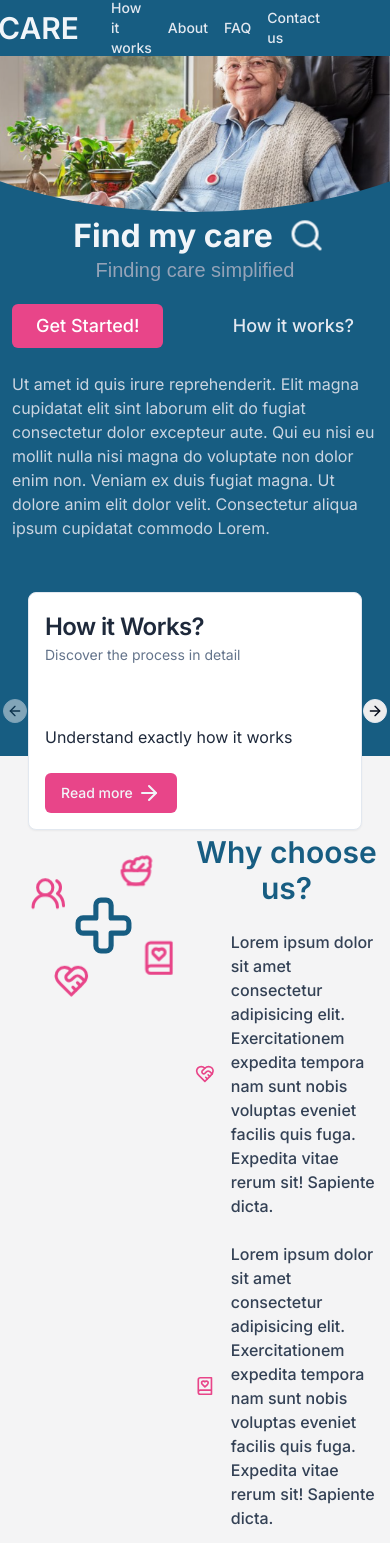
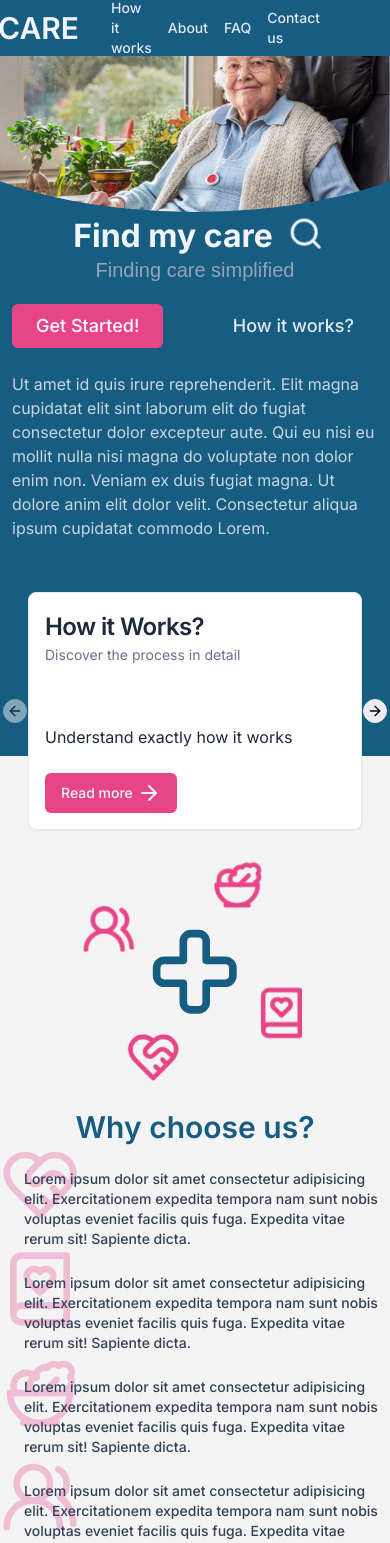
Before and after one commit to ewqwdd/firstcity, a Next.js app: page / in a window 390 px wide. Shown: the top 1543 px of the page. Built offline with nearby package versions, Linux system fonts and the light colour scheme; a web font is replaced by a local one.

Commit message:
add features responsive

```diff
--- /dev/null
+++ b/src/app/(mainPage)/(Features)/(config)/index.tsx
@@ -0,0 +1,28 @@
+import { BookHeart, HeartHandshake, Salad, UsersRound } from "lucide-react";
+import { ReactNode } from "react";
+import styles from '../Features.module.css'
+import { cn } from "@/shared/lib/utils";
+
+interface Feature {
+    icon: ReactNode
+    text: string
+}
+const stylings = cn("max-w-12 w-full h-full max-h-12 text-secondary group-hover:text-purple-900 max-md:absolute max-md:-top-6 max-md:-left-6 max-md:opacity-30 -z-10 max-md:max-h-20 max-md:max-w-20", styles.shaking)
+export const features: Feature[] = [
+    {
+        icon: <HeartHandshake className={stylings} />,
+        text: 'Lorem ipsum dolor sit amet consectetur adipisicing elit. Exercitationem expedita tempora nam sunt nobis voluptas eveniet facilis quis fuga. Expedita vitae rerum sit! Sapiente dicta.'
+    },
+    {
+        icon: <BookHeart className={stylings} />,
+        text: 'Lorem ipsum dolor sit amet consectetur adipisicing elit. Exercitationem expedita tempora nam sunt nobis voluptas eveniet facilis quis fuga. Expedita vitae rerum sit! Sapiente dicta.'
+    },
+    {
+        icon: <Salad className={stylings} />,
+        text: 'Lorem ipsum dolor sit amet consectetur adipisicing elit. Exercitationem expedita tempora nam sunt nobis voluptas eveniet facilis quis fuga. Expedita vitae rerum sit! Sapiente dicta.'
+    },
+    {
+        icon: <UsersRound className={stylings} />,
+        text: 'Lorem ipsum dolor sit amet consectetur adipisicing elit. Exercitationem expedita tempora nam sunt nobis voluptas eveniet facilis quis fuga. Expedita vitae rerum sit! Sapiente dicta.'
+    }
+]
--- /dev/null
+++ b/src/app/(mainPage)/(Features)/(ui)/FeaturesAnim.tsx
@@ -0,0 +1,67 @@
+import { cn } from '@/shared/lib/utils'
+import HStack from '@/shared/ui/Flex/HStack'
+import {
+  BookHeart,
+  Cross,
+  HeartHandshake,
+  Salad,
+  UsersRound,
+} from 'lucide-react'
+import styles from '../Features.module.css'
+
+const defaultStylesElement = 'absolute w-1/5 h-1/5 text-secondary '
+export default function FeaturesAnim() {
+  return (
+    <HStack className="max-md:w-3/4 max-md:max-w-80 max-md:mx-auto relative aspect-square justify-center items-center pointer-events-none md:my-auto">
+      <div
+        className="absolute top-0 left-0 w-full h-full animate-spin  max-h-full"
+        style={{
+          animationDuration: '10s',
+        }}
+      >
+        <HeartHandshake
+          className={cn(
+            defaultStylesElement,
+            'top-[5%] left-[40%]',
+            styles.spin
+          )}
+        />
+        <BookHeart
+          className={cn(
+            defaultStylesElement,
+            'top-[40%] left-[5%]',
+            styles.spin
+          )}
+        />
+        <Salad
+          className={cn(
+            defaultStylesElement,
+            'bottom-[5%] left-[40%]',
+            styles.spin
+          )}
+        />
+        <UsersRound
+          className={cn(
+            defaultStylesElement,
+            'text-secondary top-[40%] right-[5%]',
+            styles.spin
+          )}
+        />
+      </div>
+      <div
+        className="absolute w-1/3 h-1/3 border-2 rounded-full border-secondary animate-ping top-[33%] left-[33%]"
+        style={{
+          animationDelay: '4s',
+        }}
+      />
+      <div
+        className="absolute w-1/4 h-1/4 border-2 rounded-full border-primary animate-ping top-[37.5%] left-[37.5%]"
+        style={{
+          animationDelay: '2s',
+        }}
+      />
+      <div className="absolute w-1/6 h-1/6 border-2 rounded-full border-secondary animate-ping top-[41.7%] left-[41.7%]" />
+      <Cross className="w-1/3 h-1/3 text-primary" />
+    </HStack>
+  )
+}
--- /dev/null
+++ b/src/app/(mainPage)/(Features)/(ui)/FeaturesMain.tsx
@@ -0,0 +1,37 @@
+import styles from '../Features.module.css'
+import { cn } from '@/shared/lib/utils'
+import HStack from '@/shared/ui/Flex/HStack'
+import VStack from '@/shared/ui/Flex/VStack'
+import Heading from '@/shared/ui/Heading'
+import Paragraph from '@/shared/ui/Paragraph'
+import { Button } from '@/components/ui/button'
+import Link from 'next/link'
+import { features } from '../(config)'
+
+export default function FeaturesMain() {
+  return (
+    <VStack className="justify-center md:max-lg:col-span-2">
+        <Heading
+          as="h2"
+          className="text-primary text-3xl font-semibold text-center"
+        >
+          Why choose us?
+        </Heading>
+        <VStack as="ul" className={'gap-6 max-[420px]:gap-6 mt-6 font-medium max-md:pl-3'}>
+          {features.map((elem, index) => (
+            <HStack key={index} as="li" className={cn("gap-4 items-center group relative",  styles.parent)}>
+              {elem.icon}
+              <Paragraph className="text-slate-700 max-[420px]:text-sm max-[320px]:text-xs">{elem.text}</Paragraph>
+            </HStack>
+          ))}
+        </VStack>
+        <Button
+          variant={'secondary'}
+          asChild
+          className="w-1/2 self-center mt-4 text-xl"
+        >
+          <Link href={'/how-it-works'}>Learn More</Link>
+        </Button>
+      </VStack>
+  )
+}
--- a/src/app/(mainPage)/(Features)/Features.module.css
+++ b/src/app/(mainPage)/(Features)/Features.module.css
@@ -6,6 +6,24 @@
     transform: rotate(0);
   }
 }
+@keyframes shake {
+  0% {
+    rotate: 0;
+  }
+  25% {
+    rotate: 6deg;
+  }
+  75% {
+    rotate: -6deg;
+  }
+  100% {
+    rotate: 0;
+  }
+}
 .spin {
   animation: spinReverse 10s linear infinite;
 }
+.parent:hover .shaking {
+  transition: 0.3s ease-in-out;
+  animation: shake 0.8s ease-in-out infinite;
+}
--- a/src/app/(mainPage)/(Features)/Features.tsx
+++ b/src/app/(mainPage)/(Features)/Features.tsx
@@ -1,73 +1,15 @@
-import { BookHeart, Cross, HeartHandshake, Salad, UsersRound } from "lucide-react";
-import styles from './Features.module.css'
-import { cn } from "@/shared/lib/utils";
-import HStack from "@/shared/ui/Flex/HStack";
-import VStack from "@/shared/ui/Flex/VStack";
-import Heading from "@/shared/ui/Heading";
-import Paragraph from "@/shared/ui/Paragraph";
-import { Button } from "@/components/ui/button";
-import Link from "next/link";
+
+import FeaturesAnim from './(ui)/FeaturesAnim'
+import FeaturesMain from './(ui)/FeaturesMain'
 
 export default function Features() {
   return (
-    <section id='Features' className="px-3  mx-auto max-w-7xl grid grid-cols-2 min-h-72">
-        <HStack className="relative aspect-square justify-center items-center pointer-events-none">
-            <div className="absolute top-0 left-0 w-full h-full animate-spin  max-h-full" style={{
-                animationDuration: '10s'
-            }}>
-                <HeartHandshake className={cn("absolute w-1/5 h-1/5 text-secondary top-[5%] left-[40%]", styles.spin)} />
-                <BookHeart className={cn("absolute w-1/5 h-1/5 text-secondary top-[40%] left-[5%]", styles.spin)} />
-                <Salad className={cn("absolute w-1/5 h-1/5 text-secondary bottom-[5%] left-[40%]", styles.spin)} />
-                <UsersRound className={cn("absolute w-1/5 h-1/5 text-secondary top-[40%] right-[5%]", styles.spin)} />
-            </div>
-            <div className="absolute w-1/3 h-1/3 border-2 rounded-full border-secondary animate-ping top-[33%] left-[33%]"
-            style={{
-                animationDelay: '4s'
-            }}/>
-            <div className="absolute w-1/4 h-1/4 border-2 rounded-full border-primary animate-ping top-[37.5%] left-[37.5%]"
-            style={{
-                animationDelay: '2s'
-            }}/>
-            <div className="absolute w-1/6 h-1/6 border-2 rounded-full border-secondary animate-ping top-[41.7%] left-[41.7%]"
-            />
-            <Cross className="w-1/3 h-1/3 text-primary"/>
-        </HStack>
-        <VStack className="justify-center">
-            <Heading as='h2' className="text-primary text-3xl font-semibold text-center">
-                Why choose us?
-            </Heading>
-            <VStack as='ul' className="gap-6 mt-6 font-medium">
-                <HStack as='li' className="gap-4 items-center">
-                    <HeartHandshake className="max-w-12 w-full h-full max-h-12 text-secondary"/>
-                    <Paragraph className="text-slate-700">
-                        Lorem ipsum dolor sit amet consectetur adipisicing elit. Exercitationem expedita tempora nam sunt nobis voluptas eveniet facilis quis fuga. Expedita vitae rerum sit! Sapiente dicta.
-                    </Paragraph>
-                </HStack>
-                <HStack as='li' className="gap-4 items-center">
-                    <BookHeart className="max-w-12 w-full h-full max-h-12 text-secondary"/>
-                    <Paragraph className="text-slate-700">
-                        Lorem ipsum dolor sit amet consectetur adipisicing elit. Exercitationem expedita tempora nam sunt nobis voluptas eveniet facilis quis fuga. Expedita vitae rerum sit! Sapiente dicta.
-                    </Paragraph>
-                </HStack>
-                <HStack as='li' className="gap-4 items-center">
-                    <Salad className="max-w-12 w-full h-full max-h-12 text-secondary"/>
-                    <Paragraph className="text-slate-700">
-                        Lorem ipsum dolor sit amet consectetur adipisicing elit. Exercitationem expedita tempora nam sunt nobis voluptas eveniet facilis quis fuga. Expedita vitae rerum sit! Sapiente dicta.
-                    </Paragraph>
-                </HStack>
-                <HStack as='li' className="gap-4 items-center">
-                    <UsersRound className="max-w-12 w-full h-full max-h-12 text-secondary"/>
-                    <Paragraph className="text-slate-700">
-                        Lorem ipsum dolor sit amet consectetur adipisicing elit. Exercitationem expedita tempora nam sunt nobis voluptas eveniet facilis quis fuga. Expedita vitae rerum sit! Sapiente dicta.
-                    </Paragraph>
-                </HStack>
-            </VStack>
-            <Button variant={'secondary'} asChild className="w-1/2 self-center mt-4 text-xl">
-                <Link href={'/how-it-works'}>
-                    Learn More
-                </Link>
-            </Button>
-        </VStack>
+    <section
+      id="Features"
+      className="px-3 md:mt-8 mx-auto max-w-7xl grid md:grid-cols-3 lg:grid-cols-2 min-h-72 "
+    >
+      <FeaturesAnim />
+      <FeaturesMain />
     </section>
   )
 }
--- a/src/widgets/Nav/ui/NavMobile.tsx
+++ b/src/widgets/Nav/ui/NavMobile.tsx
@@ -9,12 +9,12 @@ export default function NavMobile() {
   return (
     <>
     <div className={styles.nav} />
-    <HStack className={cn('bg-primary fixed top-0 left-0 w-full items-center z-40 px-2', styles.nav)}>
+    <HStack className={cn('bg-primary fixed top-0 left-0 w-full items-center z-40 px-2 shadow-xl', styles.nav)}>
       <Button variant={'transparent'} asChild>
         <Heading
           as="a"
           href="/"
-          className="text-2xl font-semibold text-slate-100 hover:text-slate-200 px-2 py-0.5"
+          className="text-2xl max-[420px]:text-xl font-semibold text-slate-100 hover:text-slate-200 px-2 py-0.5"
         >
           FIND MY CARE
         </Heading>
```
Also changed, not shown: src/app/(mainPage)/(Header)/Header.tsx (+39 -20 lines), src/widgets/Nav/ui/NavMobileModal.tsx (+9 -3 lines).
